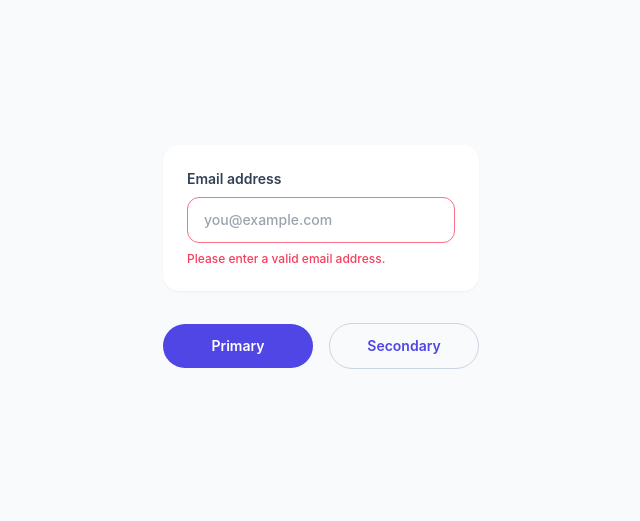
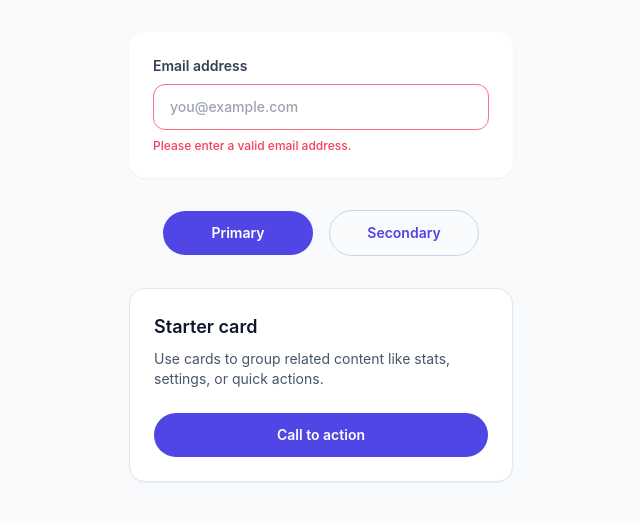
Before and after one commit to Anna-Makovska/ui-components-demo, a React (Vite) app: page / in a window 1280 px wide. Shown: the part 143-664 px from the top of the page, without its empty margins (319-959 px from the left). Built offline with nearby package versions, Linux system fonts and the light colour scheme.

Commit message:
Add Card component with title and description

```diff
--- a/src/App.tsx
+++ b/src/App.tsx
@@ -1,5 +1,6 @@
 import { Button } from './components/Button'
 import { InputField } from './components/InputField'
+import { Card } from './components/Card'
 
 function App() {
   return (
@@ -18,6 +19,12 @@ function App() {
           <Button>Primary</Button>
           <Button variant="secondary">Secondary</Button>
         </div>
+        <Card
+          title="Starter card"
+          description="Use cards to group related content like stats, settings, or quick actions."
+        >
+          <Button className="mt-2 w-full">Call to action</Button>
+        </Card>
       </div>
     </div>
   )
--- /dev/null
+++ b/src/components/Card.tsx
@@ -0,0 +1,18 @@
+import type { PropsWithChildren } from 'react'
+
+export type CardProps = PropsWithChildren<{
+  title: string
+  description: string
+}>
+
+export function Card({ title, description, children }: CardProps) {
+  return (
+    <article className="w-full max-w-sm rounded-2xl border border-slate-200 bg-white p-6 shadow-sm">
+      <header className="mb-4 space-y-2">
+        <h2 className="text-lg font-semibold text-slate-900">{title}</h2>
+        <p className="text-sm text-slate-600">{description}</p>
+      </header>
+      {children}
+    </article>
+  )
+}
```
